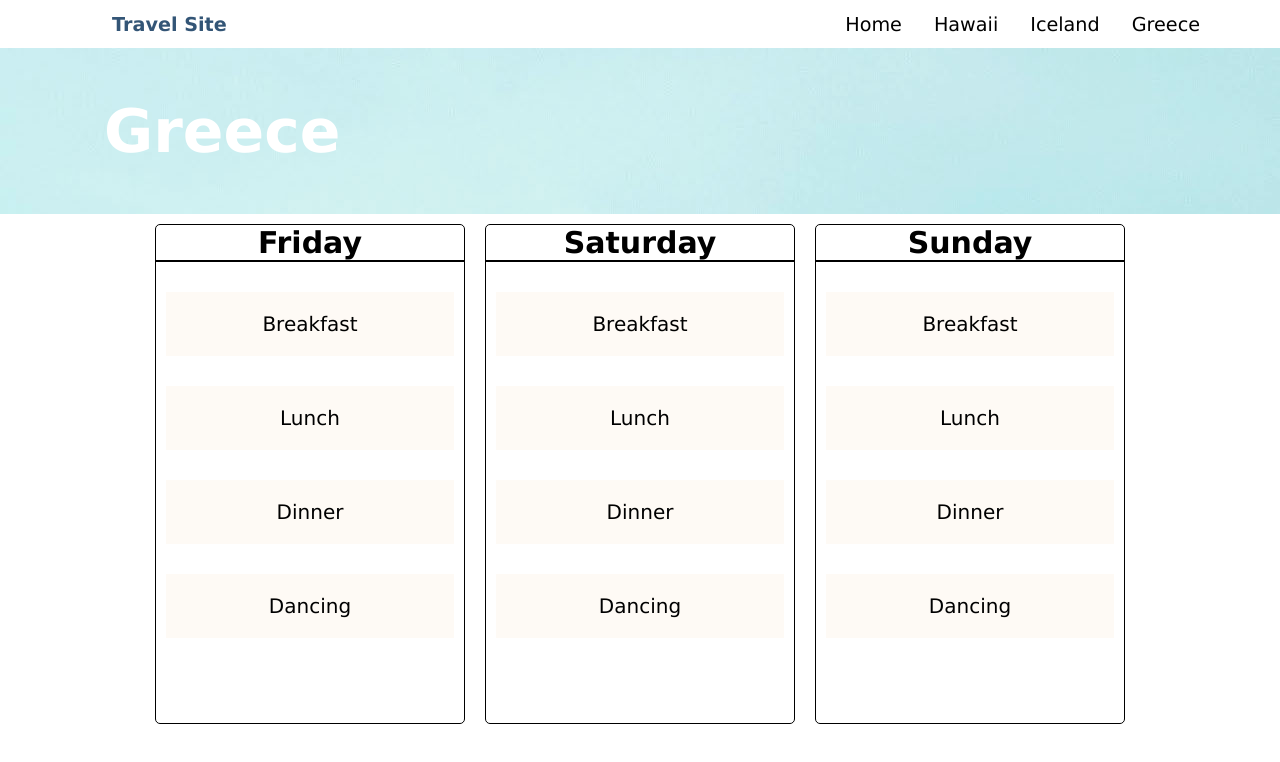
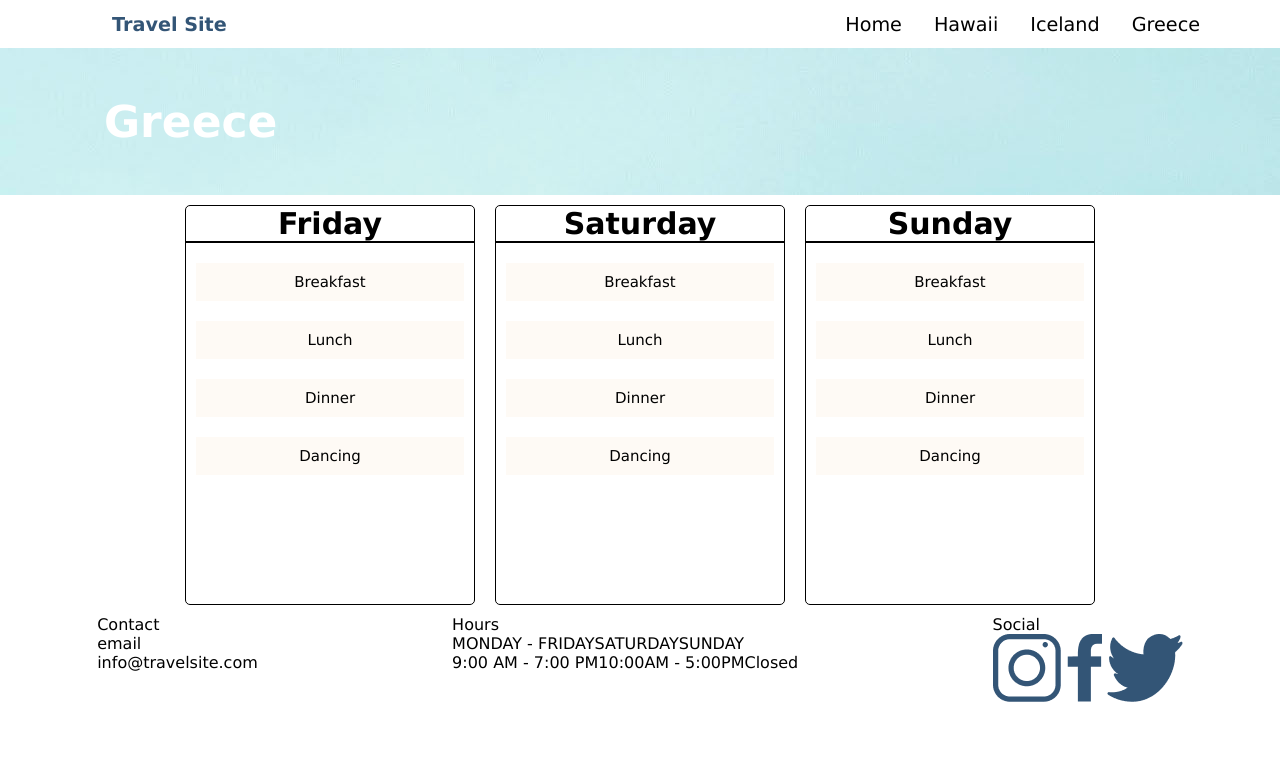
Before and after one commit to Jahad-Mohamed/jahad-mohamed-travelsite, a plain HTML site: page pages/greece.html in a window 1280 px wide. Drawn offline with Linux system fonts and the light colour scheme.

Commit message:
added destination cards

```diff
--- a/css/destinations.css
+++ b/css/destinations.css
@@ -82,7 +82,7 @@ a {
 .main__title {
   color: white;
   padding: 3rem 6.5rem;
-  font-size: 3.75rem;
+  font-size: 2.75rem;
 }
 
 /* Card container*/
@@ -97,8 +97,8 @@ a {
   border: 1px solid black;
   border-radius: 5px;
   margin: 10px;
-  width: 310px;
-  height: 500px;
+  width: 290px;
+  height: 400px;
 }
 .card__title {
   font-weight: bold;
@@ -113,8 +113,44 @@ a {
   background-color: #fefaf5;
   margin: 10px;
   text-align: center;
-  font-size: 20px;
+  font-size: 15px;
   font-weight: 400;
+  padding: 10px;
+  margin-top: 20px;
+}
+
+/* FOOTER */
+.footer__days,
+.footer__hours {
+  display: flex;
+  flex-direction: row ;
+;
+}
+
+.footer__section {
+  display: flex;
+  justify-content: space-around;
+
+}
+
+/*
+.footer__section {
   padding: 20px;
-  margin-top: 30px;
 }
+
+.footer__title {
+  display: flex;
+}
+
+.footer__subtitle {
+  display: flex;
+}
+
+.footer__text {
+  display: flex;
+}
+
+.icon {
+  min-width: 20px;
+  max-width: 80px;
+}
--- a/pages/greece.html
+++ b/pages/greece.html
@@ -55,5 +55,46 @@
         </div>
       </section>
     </main>
+    <footer class="footer__section">
+      <section class="footer__contact">
+        <div class="footer__title">Contact</div>
+        <div>email</div>
+        <div>info@travelsite.com</div>
+      </section>
+      <section class="footer__times">
+        <div class="footer__title">Hours</div>
+        <div class="footer__days">
+          <div class="footer__days">MONDAY - FRIDAY</div>
+          <div class="footer__days">SATURDAY</div>
+          <div class="footer__days">SUNDAY</div>
+        </div>
+        <div class="footer__hours">
+          <div class="footer__hours">9:00 AM - 7:00 PM</div>
+          <div class="footer__hours">10:00AM - 5:00PM</div>
+          <div class="footer__hours">Closed</div>
+        </div>
+      </section>
+      <section class="footer__social">
+        <div class="footer__title">Social</div>
+        <a href="https://www.instagram.com"
+          ><img
+            src="../assets/Icons/icon-instagram.png"
+            class="icon"
+            alt="Instagram"
+        /></a>
+        <a href="https://www.facebook.com"
+          ><img
+            src="../assets/Icons/icon-facebook.png"
+            class="icon"
+            alt="Facebook"
+        /></a>
+        <a href="https://www.twitter.com"
+          ><img
+            src="../assets/Icons/icon-twitter.png"
+            class="icon"
+            alt="twitter"
+        /></a>
+      </section>
+    </footer>
   </body>
 </html>
```
